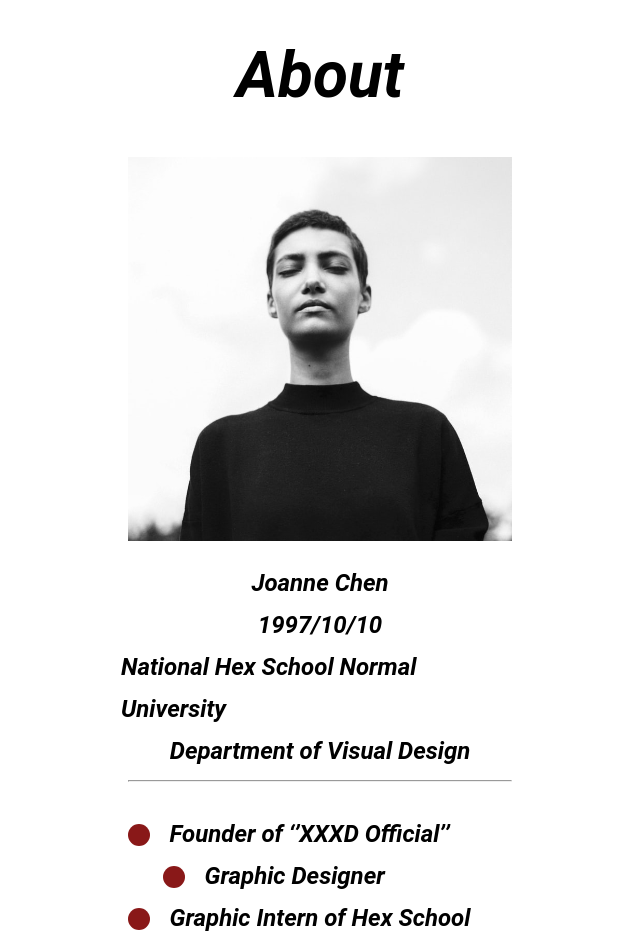
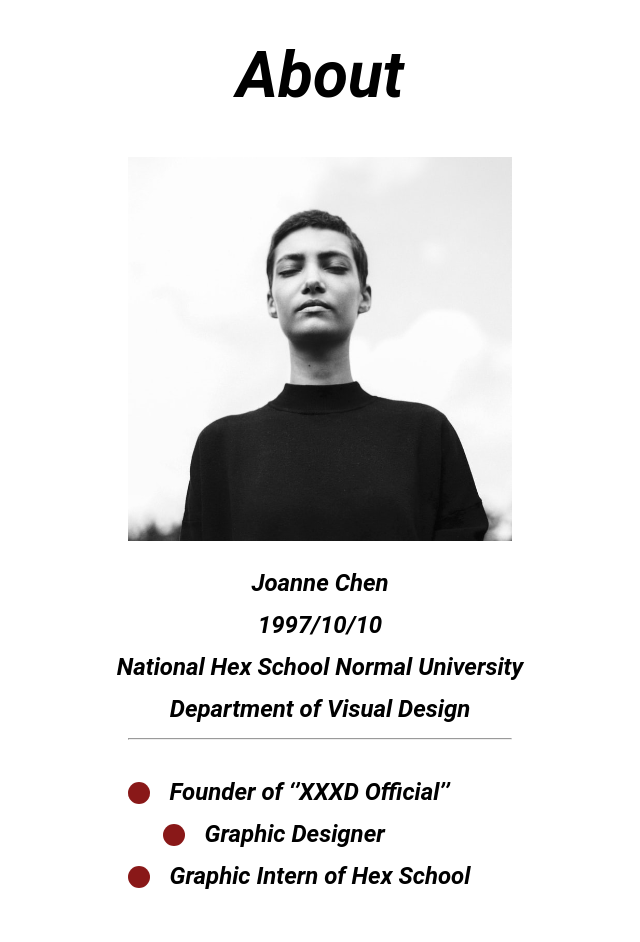
Before and after one commit to kaychen1994/week02, a plain HTML site: page index.html in a window 1280 px wide. Shown: the part 982-1924 px from the top of the page, without its empty margins (320-960 px from the left). Drawn offline with Linux system fonts and the light colour scheme.

Commit message:
about p 修改
about p 修改

```diff
--- a/css/style.css
+++ b/css/style.css
@@ -1,6 +1,5 @@
 * {
     box-sizing: border-box;
-    /* font-family: "Microsoft JhengHei", sans-serif; */
 }
 
 html {
@@ -14,7 +13,7 @@ html {
 
 /* 共用 */
 .text{
-    font-weight: 700;
+    font-weight: 600;
     line-height: 42px;
     font-size: 24px;
     font-style: italic;
@@ -100,7 +99,6 @@ h1{
 /* about */
 .about{
     margin: 0 auto;
-    width: 398px;
     display: flex;
     align-items: center;
     justify-content: center;
```
Also changed, not shown: index.html (+1 -1 lines).
